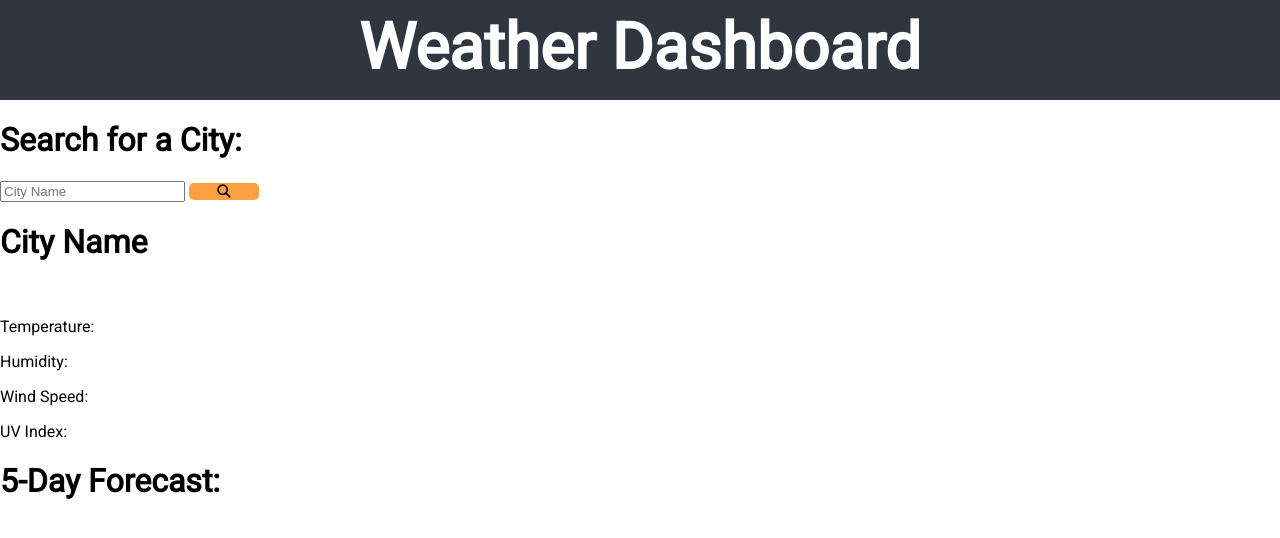
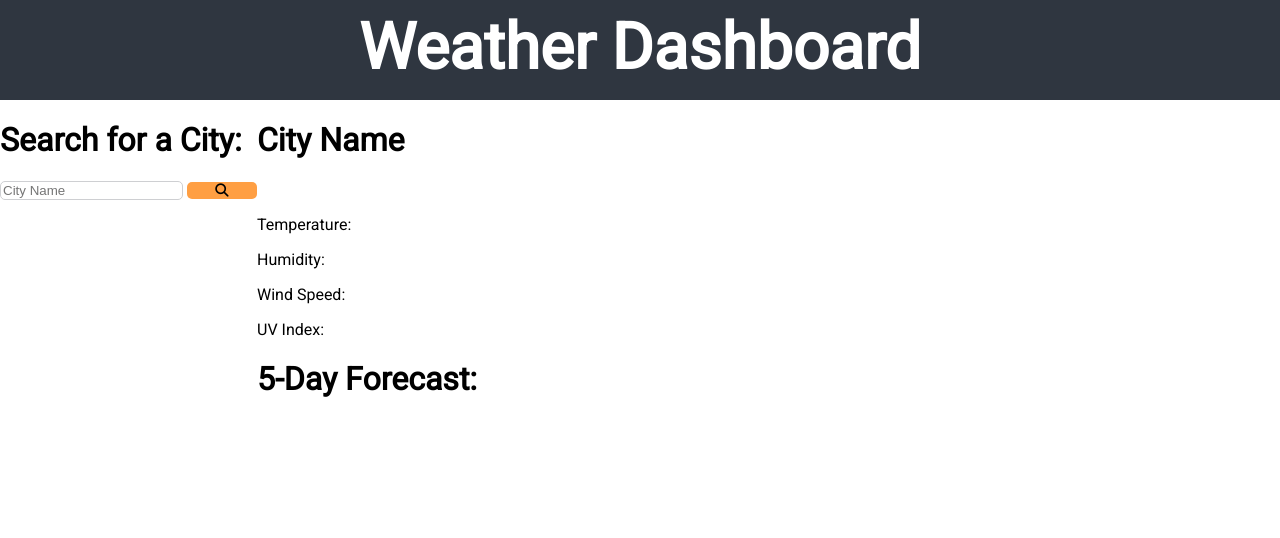
Before and after one commit to Dwill629/weather-dashboard, a plain HTML site: page index.html in a window 1280 px wide. Drawn offline with nearby package versions, Linux system fonts and the light colour scheme.

Commit message:
added html, input and container css

```diff
--- a/assets/css/styles.css
+++ b/assets/css/styles.css
@@ -38,3 +38,20 @@ header h1 {
     margin: 0;
     padding-top: 10px;
 }
+
+html {
+    height: 100%;
+}
+
+input {
+    border: 1px solid #cecfd2;
+    border-radius: 5px;
+}
+
+
+.container {
+    display: flex;
+    flex-direction: row;
+    max-width: 640px;
+    height: 100%;
+}
```
